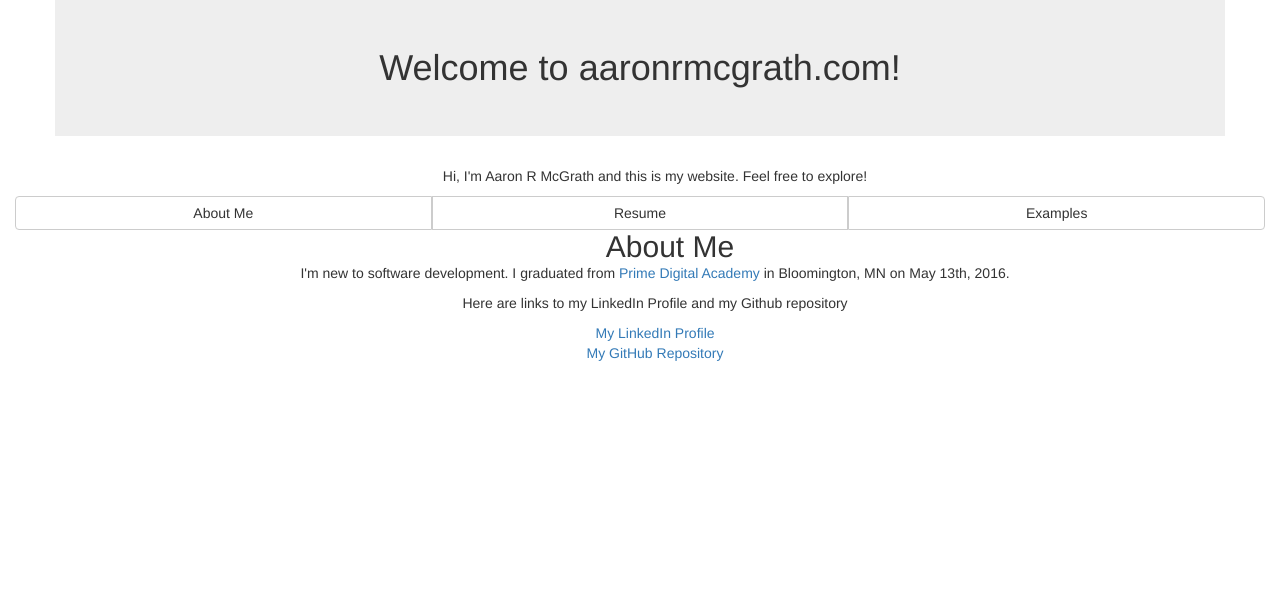
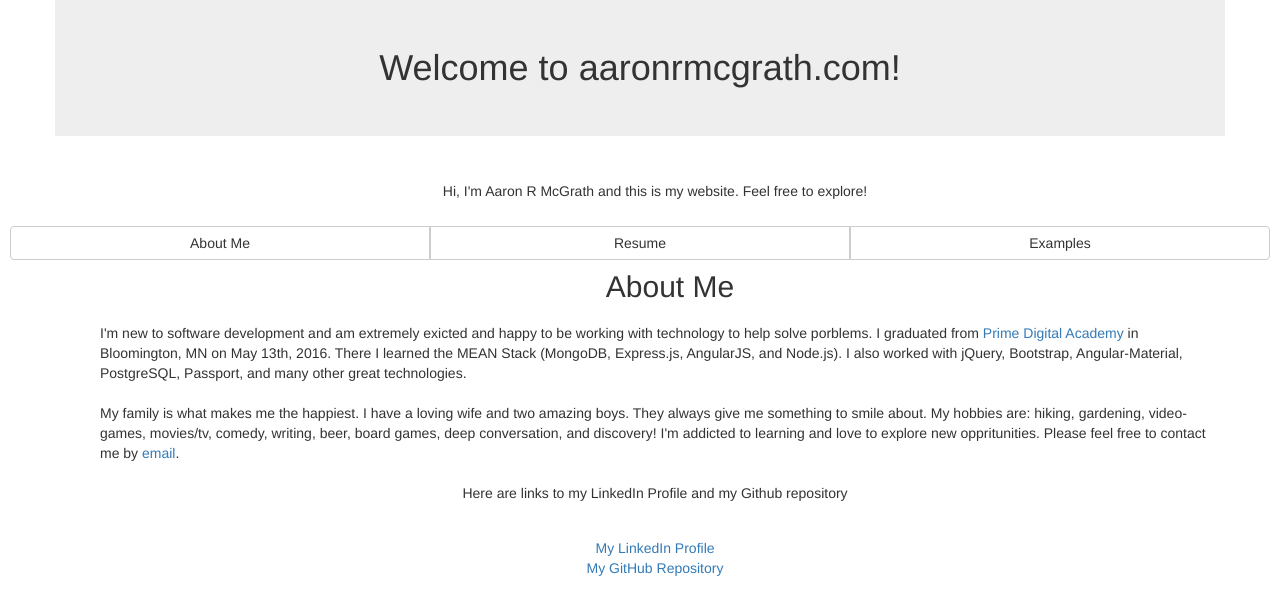
Before and after one commit to aaronrmcgrath/aaronrmcgrath.com, a website: page client/views/index.html in a window 1280 px wide. Both pictures are taken after a click on the link "About Me". Drawn offline with Linux system fonts and the light colour scheme; files that its build step writes are made by us from their sources; files whose address does not match are found by name.

Commit message:
ready for hosting

```diff
--- a/client/styles/stylesheet.css
+++ b/client/styles/stylesheet.css
@@ -6,6 +6,20 @@ html, body, h1, h2, h3, ol, ul, li, a {
       margin: 0;
 }
 
+#header {
+  margin: auto;
+  padding: 10px;
+}
+
 ul {
   list-style-type: none;
 }
+
+h2 {
+  margin: 15px;
+}
+
+p {
+  margin: 10px;
+  padding: 5px;
+}
--- a/client/views/index.html
+++ b/client/views/index.html
@@ -41,7 +41,7 @@
 
     </div>
 
-    <div id="show" class="container text-center">
+    <div id="show" class="container">
 
     </div>
   </body>
--- a/server/public/assets/scripts/client.js
+++ b/server/public/assets/scripts/client.js
@@ -1,6 +1,6 @@
 // CLIENT app
 
-console.log('It works!');
+// console.log('It works!');
 
 $(document).ready(function(){
 
@@ -14,13 +14,24 @@ $(document).ready(function(){
 // Shows my About Me section
 function aboutMe() {
   event.preventDefault();
-  console.log('This section is About Me!');
+  // console.log('This section is About Me!');
+
   $('#show').empty();
-  $('#show').append('<div class="container text-center about-me">' +
-  '<h2 class="container" >About Me</h2>' +
-  '<p>I\'m new to software development. I graduated from <a ' +
+  $('#show').append('<div class="container about-me">' +
+  '<h2 class="container text-center" >About Me</h2>' +
+  '<p>I\'m new to software development and am extremely exicted and happy to be ' +
+  'working with technology to help solve porblems. I graduated from <a ' +
   'href="https://primeacademy.io/" target="_blank" >Prime Digital Academy</a> in ' +
-  'Bloomington, MN on May 13th, 2016.</p>' +
+  'Bloomington, MN on May 13th, 2016. There I learned the MEAN Stack (MongoDB, Express.js, AngularJS, and Node.js). ' +
+  'I also worked with jQuery, Bootstrap, Angular-Material, PostgreSQL, Passport, and many other ' +
+  'great technologies.' +
+  '<br/>' +
+  '<br/>' +
+  'My family is what makes me the happiest. I have a loving wife and two amazing boys. ' +
+  'They always give me something to smile about. My hobbies are: hiking, gardening, video-games, ' +
+  'movies/tv, comedy, writing, beer, board games, deep conversation, and discovery! ' +
+  'I\'m addicted to learning and love to explore new oppritunities. Please feel free to contact me by ' +
+  '<a href="mailto:info@aaronrmcgrath.com" >email</a>.</p>' +
   '<div class="links text-center"><p>Here are links to my LinkedIn Profile and my Github ' +
   'repository<p>' +
   '<ul><li><a href="https://www.linkedin.com/in/aaron-mcgrath-969a9ba8" target="_blank">My LinkedIn Profile</a></li>' +
@@ -36,7 +47,7 @@ function aboutMe() {
 function resume() {
   event.preventDefault();
   $('#show').empty();
-  console.log('This section is my Resume!');
+  // console.log('This section is my Resume!');
 
   $('#show').append('<div class="container text-center resume-section" >' +
   '<object data="/assets/files/armcgrath_resume.pdf" type="application/pdf" ' +
@@ -50,10 +61,10 @@ function resume() {
 function examples() {
   event.preventDefault();
   $('#show').empty();
-  console.log('This section has Examples!');
+  // console.log('This section has Examples!');
 
-  $('#show').append('<div class="container text-center example-section" >' +
-  '<h2 class="container" >Examples</h2>' +
+  $('#show').append('<div class="container example-section" >' +
+  '<h2 class="container text-center" >Examples</h2>' +
   '<ul><li><h4>Calculator</h4><p>This was our Weekend 3 assignment at Prime. ' +
   'We had just began learning about servers. The idea here is to do all the logic ' +
   'server side. Check it out <a href="https://whispering-brushlands-63295.herokuapp.com/" ' +
--- a/server/public/assets/styles/stylesheet.css
+++ b/server/public/assets/styles/stylesheet.css
@@ -6,6 +6,20 @@ html, body, h1, h2, h3, ol, ul, li, a {
       margin: 0;
 }
 
+#header {
+  margin: auto;
+  padding: 10px;
+}
+
 ul {
   list-style-type: none;
 }
+
+h2 {
+  margin: 15px;
+}
+
+p {
+  margin: 10px;
+  padding: 5px;
+}
```
Also changed, not shown: client/scripts/client.js (+21 -10 lines), server/public/assets/views/index.html (+1 -1 lines), server/public/assets/styles/stylesheet.min.css.
